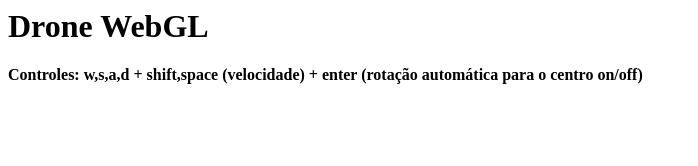
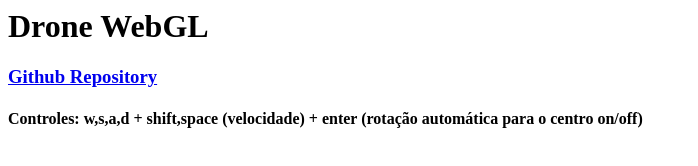
Before and after one commit to GTourinho/DroneWebGL, a plain HTML site: page index.html in a window 1280 px wide. Shown: the whole page, without its empty margins (0-698 px from the left). Drawn offline with nearby package versions, Linux system fonts and the light colour scheme.

Commit message:
git repo link

```diff
--- a/index.html
+++ b/index.html
@@ -6,6 +6,7 @@
 	</head>
 	<body>
 		<h1>Drone WebGL</h1>
+		<h3><a href="https://github.com/GTourinho/DroneWebGL"> Github Repository</a><br/>
     <h4>Controles: w,s,a,d + shift,space (velocidade) + enter (rotação automática para o centro on/off)</h4>
 		<br/>
 		<div id="WebGL-output" ></div>
```
